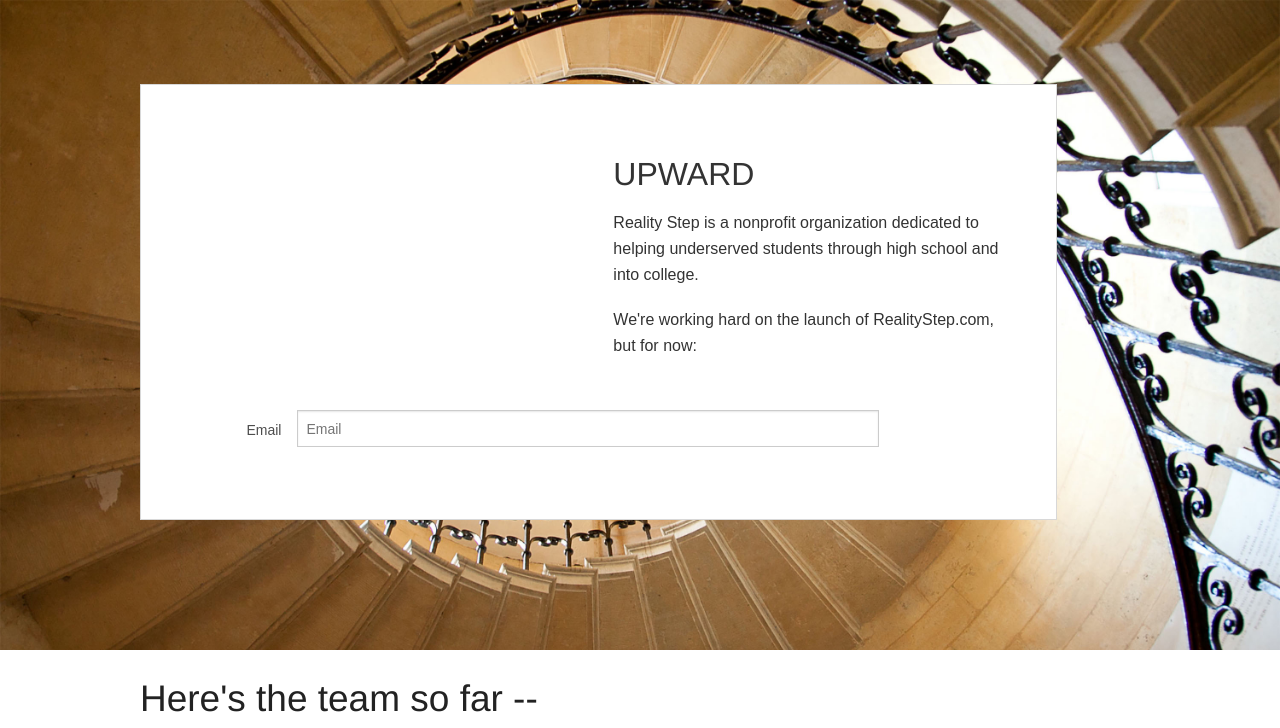
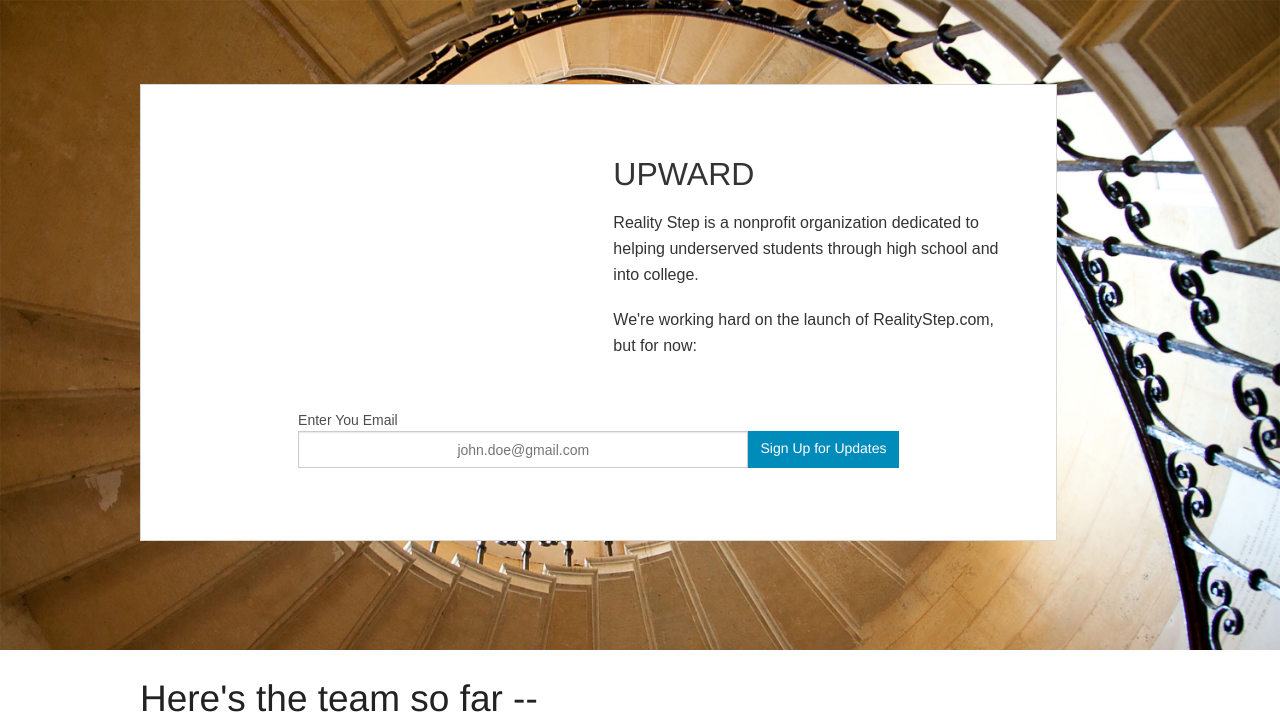
Before and after one commit to gyang01/collegebound, a Flask app: page / in a window 1280 px wide. Shown: the top 728 px of the page. Run offline with Flask 2, Linux system fonts and the light colour scheme; grey boxes labelled with a size stand in for pictures from a placeholder-image service; some libraries are stand-ins or nearby versions; some web fonts are replaced.

Commit message:
email form

```diff
--- a/templates/main.html
+++ b/templates/main.html
@@ -12,6 +12,14 @@
     <script type="text/javascript" src="/static/js/foundation/foundation.topbar.js"></script>
     <script type="text/javascript" src="/static/js/foundation/foundation.dropdown.js"></script>
     <script type="text/javascript" src="/static/js/vendor/modernizr.js"></script>
+    <style>
+      .dotted {
+       border: 2px dashed black;
+      }
+      input{
+      text-align:center;
+      }
+     </style>
   </head>
   <body>
   <font family="GothamHTF"></font>
@@ -21,6 +29,7 @@
 	<div class="panel">
 	  <div class="row">
 	  <div class="small-2 columns">
+
 	    </div>
 	  <div class="small-6 columns">
 	  <h1>UPWARD</h1>
@@ -34,17 +43,20 @@
 	  </br>
 	  <form>
 	    <div class="row">
-	      <div class="small-10">
-		<div class="row">
-		  <div class="small-2 columns">
-		    <label for="right-label" class="right inline">Email</label>
+	      <div class="large-9 columns large-centered">
+		<div class="row collapse">
+		  <label>Enter You Email</label>
+		  <div class="large-9 columns">
+		    <input type="text" placeholder="john.doe@gmail.com">
 		  </div>
-		  <div class="small-10 columns">
-		    <input id="right-label" placeholder="Email" type="text"></input>
+		  <div class="large-3 columns">
+		     <a href="#" class="button postfix">Sign Up for Updates</a>
+
+
 		  </div>
+
 		</div>
 	      </div>
-	    </div>
 	  </form>
 	</div>
 	</div>
```
